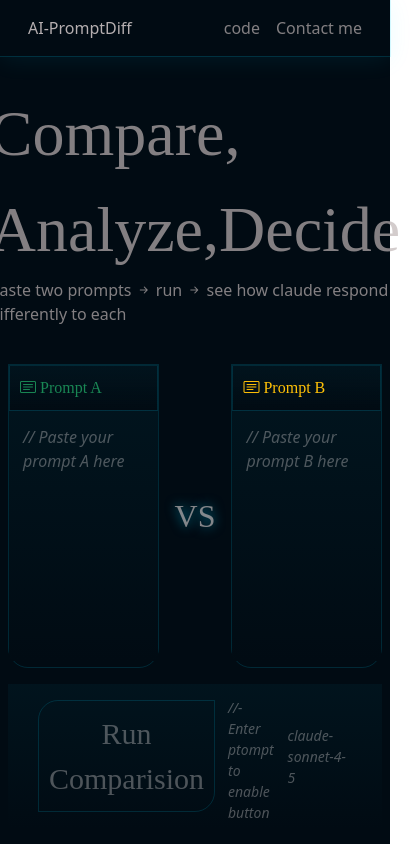
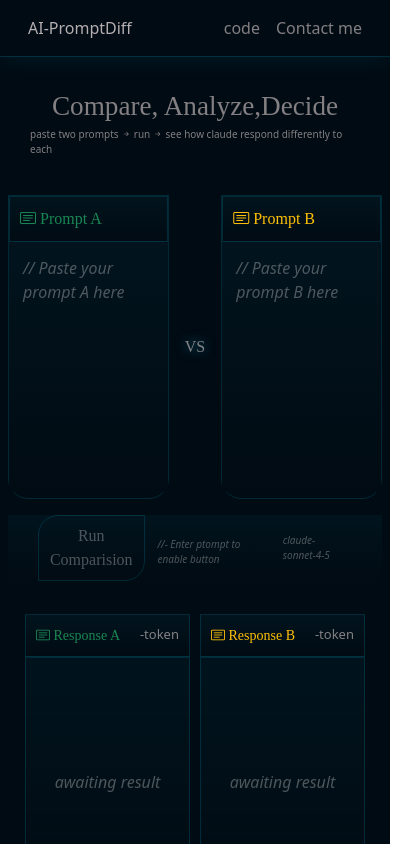
Before and after one commit to bguragain1023-web/AI-Prompt-Diff, a React (Vite) app: page / in a window 390 px wide. Shown: the top 844 px of the page, 420 px wide, since content can reach past the window. Built offline with nearby package versions, Linux system fonts and the light colour scheme; a web font is replaced by a local one.

Commit message:
responsive UI issue fixed

```diff
--- a/src/App.css
+++ b/src/App.css
@@ -61,9 +61,7 @@
 /* ------Prompt-------- */
 
 
-.prompt{
-  padding:20px;
-}
+
 .prompt-title{
   padding:10px;
   color:var(--text-light);
@@ -105,8 +103,8 @@
  font-size: 10px;
 
 }
-.prompt-1, .prompt-2{
-  width:45%;
+.prompt{
+  width:46%;
   border: var(--border);
   border-radius: 0 0 20px 20px;
 }
@@ -151,7 +149,7 @@
   padding: 5px;
   color:var(--text-deemed);
   font-style: italic;
-  font-size: 14px;;
+  font-size: 14px;
 }
 
 /* -------Compared---- */
@@ -169,7 +167,7 @@
   padding:10px;
 }
 .response-box{
-  background: var(--inputbg);
+background: var(--inputbg);
 border:var(--border);
   min-height:250px;
   max-height: 250px;
@@ -240,3 +238,56 @@
   box-shadow: var(--shadow);
   color:var(--text-light)
 }
+
+@media (max-width:768px) {
+
+  .heading {
+    font-size:1.7rem;
+  }
+  .desc{
+    font-size: 10px;
+    color:var(--text-light);
+  }
+
+  .vs{
+    font-size:1rem
+  }
+
+  .response-container{
+  width:100%;
+  padding:5px;
+
+}
+
+.run-btn{
+  font-size:1rem;
+  padding:8px;
+}
+
+.btn-status{
+
+  padding: 5px;
+  color:var(--text-deemed);
+  font-style: italic;
+  font-size: 10px;
+}
+.response-title{
+font-size: 14px;;
+}
+.token{
+  font-size: 13px;;
+}
+.detail-container{
+  display: flex;
+  flex-direction:column;
+
+}
+
+.detail-box{
+  width:100%;
+}
+.diff-item{
+  font-size:14px;
+}
+
+}
--- a/src/components/Compare.jsx
+++ b/src/components/Compare.jsx
@@ -3,7 +3,7 @@
     <div className="compare-section d-flex g-2 justify-content-center align-items-center">
       <div className="response-container">
         <div className="response-title   d-flex justify-content-between">
-          <span className="text-success">
+          <span className="text-success indie-flower-regular">
             <i className="bi bi-card-text"></i> Response A
           </span>
           <span className="token">{results?.a.token}-token</span>
@@ -17,9 +17,9 @@
         </div>
       </div>
       <div className="response-container">
-        <div className="response-title  indie-flower-regular d-flex justify-content-between">
-          <span className="text-warning">
-            <i className="bi bi-card-text"></i> Response B
+        <div className="response-title   d-flex justify-content-between">
+          <span className="text-warning indie-flower-regular">
+            <i className="bi bi-card-text  "></i> Response B
           </span>
           <span className="token">{results?.b.token}-token</span>
         </div>
--- a/src/components/Hero.jsx
+++ b/src/components/Hero.jsx
@@ -1,11 +1,16 @@
-
 export const Hero = () => {
   return (
     <div className="hero d-flex justify-content-center align-item-center">
-<div className="hero-content d-flex flex-column justify-content-center align-items-center">
-    <div className ="indie-flower-regular heading " >Compare, Analyze,Decide</div>
-    <span>paste two prompts <i className="bi bi-arrow-right-short"></i> run <i className="bi bi-arrow-right-short"></i> see how claude respond differently to each </span>
-</div>
+      <div className="hero-content d-flex flex-column justify-content-center align-items-center">
+        <div className="indie-flower-regular heading ">
+          Compare, Analyze,Decide
+        </div>
+        <span className="desc">
+          paste two prompts <i className="bi bi-arrow-right-short"></i> run{" "}
+          <i className="bi bi-arrow-right-short"></i> see how claude respond
+          differently to each{" "}
+        </span>
+      </div>
     </div>
-  )
-}
+  );
+};
--- a/src/components/Input.jsx
+++ b/src/components/Input.jsx
@@ -10,7 +10,7 @@
   return (
     <>
       <div className="prompt-section d-flex justify-content-center align-items-center p-2 gap-3 ">
-        <div className="prompt-1">
+        <div className="prompt">
           <div className="prompt-title  indie-flower-regular text-success">
             {" "}
             <i className="bi bi-card-text"></i> Prompt A
@@ -28,7 +28,7 @@
           </div>
         </div>
         <div className="vs indie-flower-regular ">VS</div>
-        <div className="prompt-2">
+        <div className="prompt">
           <div className="prompt-title indie-flower-regular text-warning">
             <i className="bi bi-card-text"></i> Prompt B
           </div>
```
